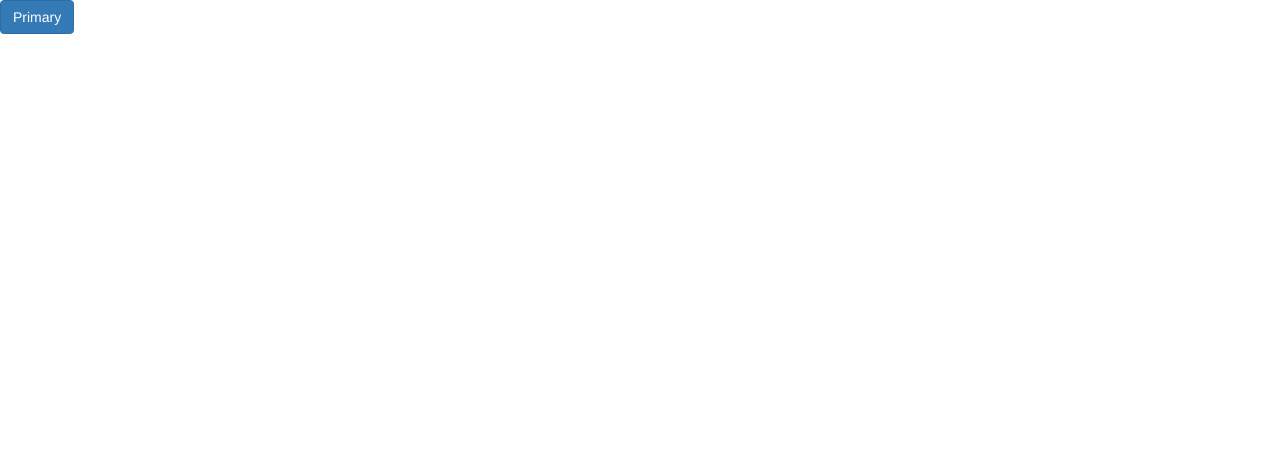
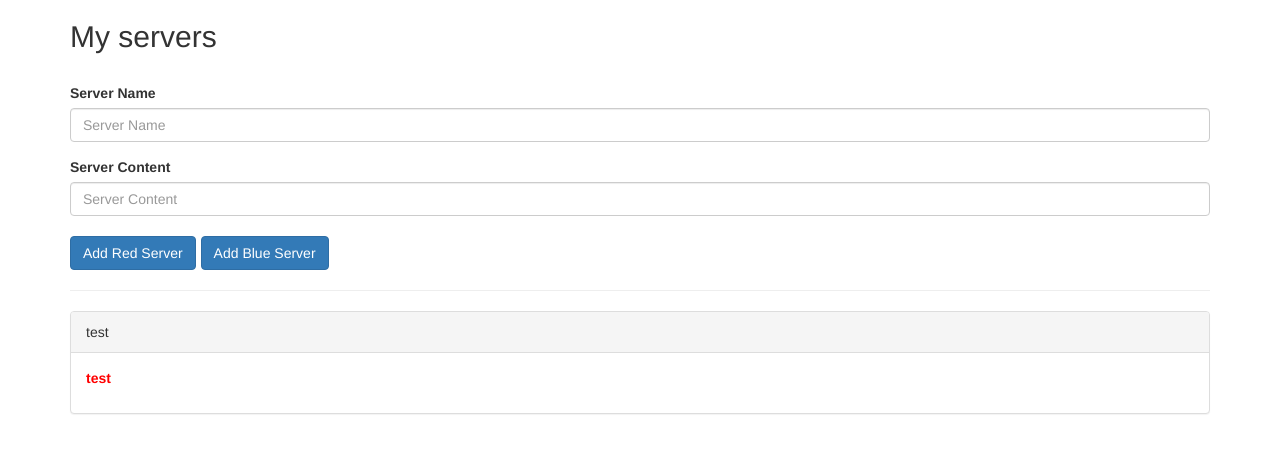
Before and after one commit to LudmilaSchlegelova/Server-Angular-project, an Angular app in the folder project/: page / in a window 1280 px wide. Shown: the top 452 px of the page. Built offline with nearby package versions, Linux system fonts and the light colour scheme.

Commit message:
vytvorena kostra podla dizajnu

```diff
--- a/project/src/app/app.component.html
+++ b/project/src/app/app.component.html
@@ -1 +1,54 @@
-<button type="button" class="btn btn-primary">Primary</button>
+<div class="container">
+  <div class="row">
+    <div class="col-xs-12">
+      <h2 style="margin-bottom: 30px">My servers</h2>
+      <label for="name"><strong>Server Name</strong></label>
+      <input
+        id="name"
+        type="text"
+        class="form-control"
+        placeholder="Server Name"
+        [(ngModel)]="newServerName"
+        style="margin-bottom: 15px"
+      />
+      <label for="content"><strong>Server Content</strong></label>
+      <input
+        id="content"
+        type="text"
+        class="form-control"
+        placeholder="Server Content"
+        [(ngModel)]="newServerContent"
+        style="margin-bottom: 20px"
+      />
+      <button
+        class="btn btn-primary"
+        (click)="onAddRedServers()"
+        style="margin-right: 5px"
+      >
+        Add Red Server
+      </button>
+      <button class="btn btn-primary" (click)="onAddBlueServers()">
+        Add Blue Server
+      </button>
+    </div>
+  </div>
+  <hr />
+  <div class="row">
+    <div class="col-xs-12">
+      <div
+        class="panel panel-default"
+        *ngFor="let serverElement of serverElements"
+      >
+        <div class="panel-heading">{{ serverElement.name }}</div>
+        <p class="panel-body">
+          <strong *ngIf="serverElement.type === 'red'" style="color: red">{{
+            serverElement.content
+          }}</strong>
+          <em *ngIf="serverElement.type === 'blue'" style="color: blue">{{
+            serverElement.content
+          }}</em>
+        </p>
+      </div>
+    </div>
+  </div>
+</div>
--- a/project/src/app/app.component.ts
+++ b/project/src/app/app.component.ts
@@ -3,8 +3,26 @@ import { Component } from '@angular/core';
 @Component({
   selector: 'app-root',
   templateUrl: './app.component.html',
-  styleUrls: ['./app.component.scss']
+  styleUrls: ['./app.component.scss'],
 })
 export class AppComponent {
-  title = 'project';
+  newServerName = '';
+  newServerContent = '';
+
+  serverElements = [{ type: 'red', name: 'test', content: 'test' }];
+
+  onAddRedServers() {
+    this.serverElements.push({
+      type: 'red',
+      name: this.newServerName,
+      content: this.newServerContent,
+    });
+  }
+  onAddBlueServers() {
+    this.serverElements.push({
+      type: 'blue',
+      name: this.newServerName,
+      content: this.newServerContent,
+    });
+  }
 }
```
